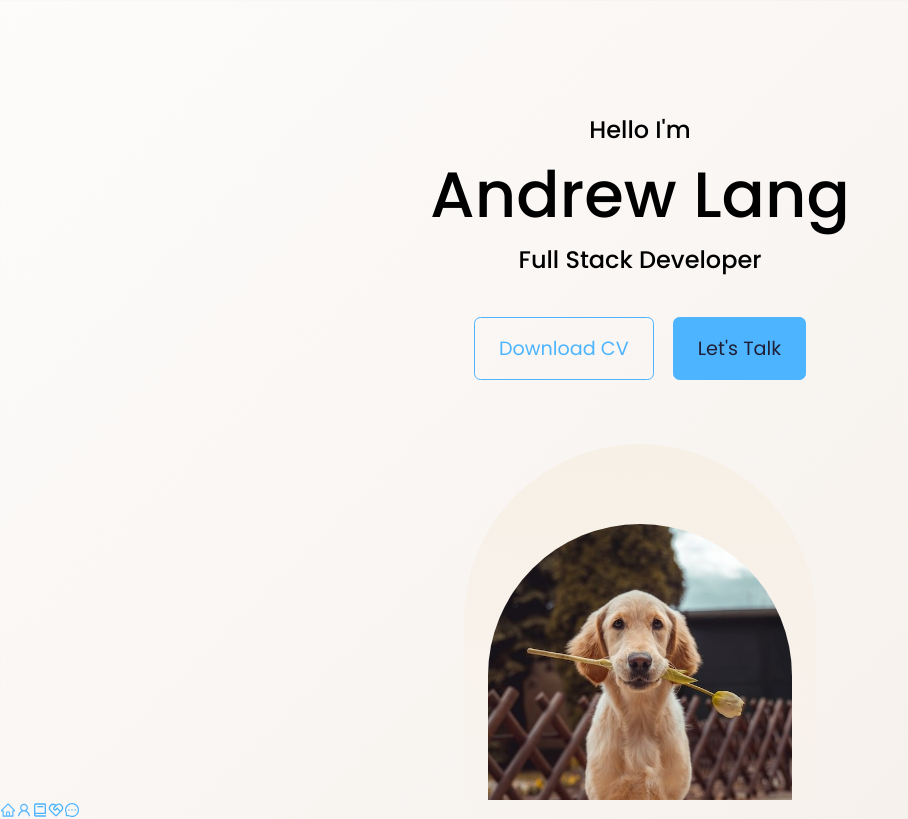
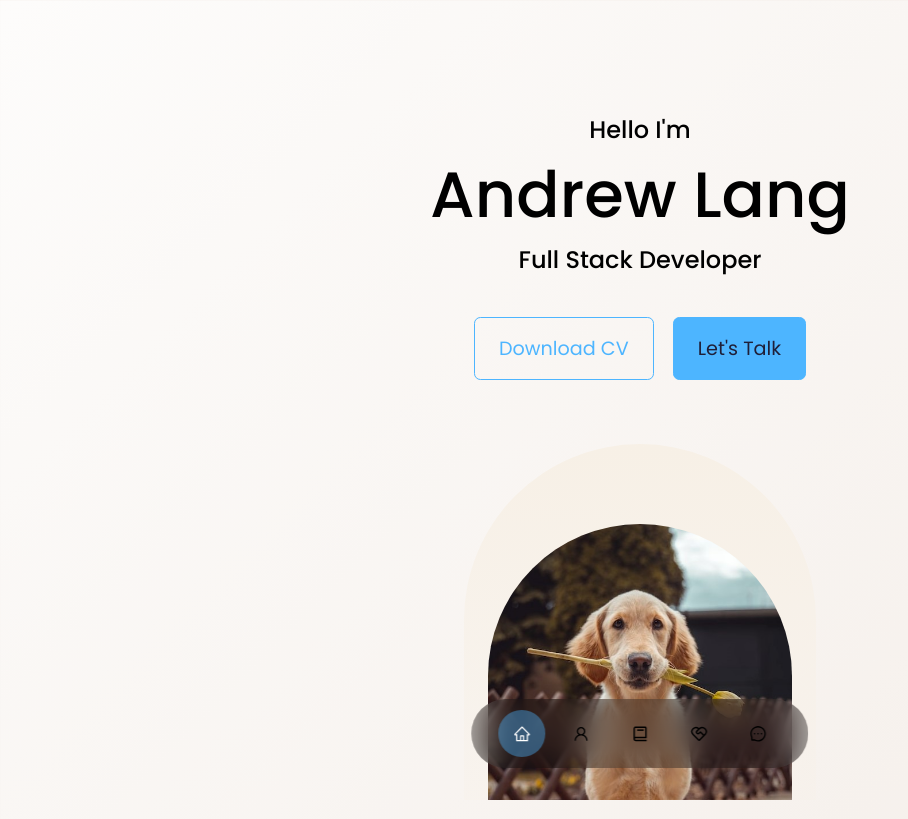
Before and after one commit to asperatusx/Build-A-Portfolio, a React (Create React App) app: page / in a window 1280 px wide. Shown: the top 819 px of the page, without its empty margins (0-908 px from the left). Built offline with nearby package versions, Linux system fonts and the light colour scheme.

Commit message:
fix navigation issue

```diff
--- a/package.json
+++ b/package.json
@@ -12,6 +12,7 @@
     "react-icons": "^4.7.1",
     "react-router": "^6.8.1",
     "react-router-dom": "^6.8.1",
+    "react-router-hash-link": "^2.4.3",
     "react-scripts": "5.0.1",
     "sass": "^1.58.0",
     "web-vitals": "^2.1.4"
--- a/src/components/Nav/Nav.js
+++ b/src/components/Nav/Nav.js
@@ -5,7 +5,6 @@ import {AiOutlineUser} from 'react-icons/ai'
 import {BiBook} from 'react-icons/bi'
 import {RiServiceLine} from 'react-icons/ri'
 import {AiOutlineMessage} from 'react-icons/ai'
-import { NavLink } from 'react-router-dom'
 
 const Nav = () => {
   const [activeNav, setActiveNav] = useState('#');
--- a/src/components/Nav/Nav.scss
+++ b/src/components/Nav/Nav.scss
@@ -1,2 +1,36 @@
 @use "../../styles/partials/resets";
 @use "../../styles/partials/variables" as *;
+
+nav {
+    background: rgba(0,0,0,0.3);
+    width: max-content;
+    display: block;
+    padding: 0.7rem 1.7rem;
+    z-index: 2;
+    position: fixed;
+    left: 50%;
+    transform: translateX(-50%);
+    bottom: 2rem;
+    display: flex;
+    gap: 0.8rem;
+    border-radius: 3rem;
+    backdrop-filter: blur(15px);
+
+    & a {
+        background: transparent;
+        padding: 0.9rem;
+        border-radius: 50%;
+        display: flex;
+        color: var(--color-light);
+        font-size: 1.1rem;
+
+        &:hover {
+            background: rgba(0,0,0,0.3);
+        }
+
+        &.active {
+            background: $color-primary-variant;
+            color: $color-white;
+        }
+    }
+}
```
Also changed, not shown: 1 other file (tests, documents, lock files or other folders).
